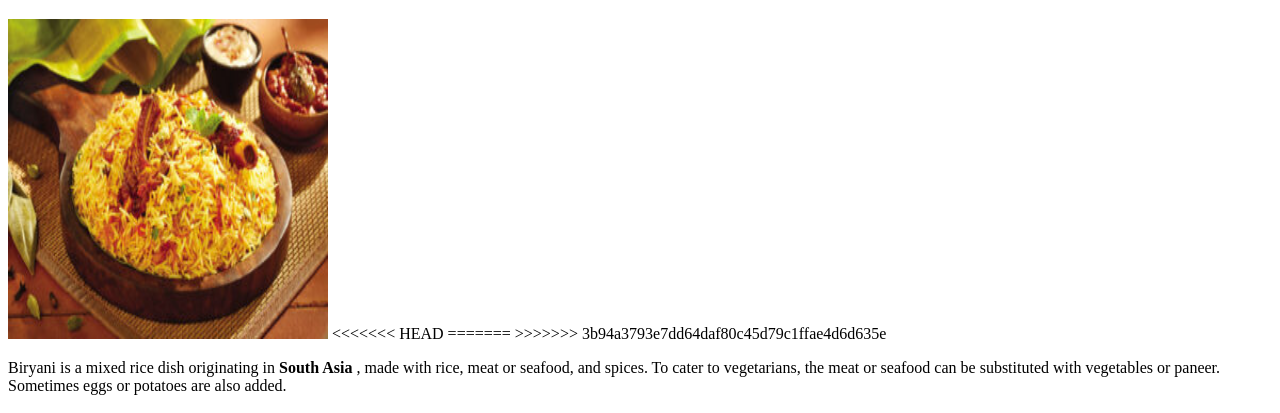
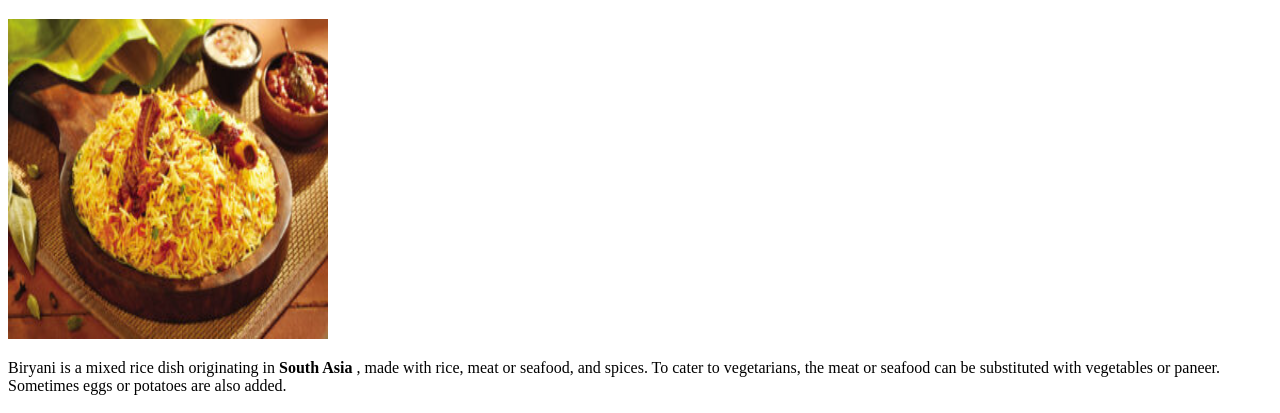
Before and after one commit to DhanushXploit/odin-recipe, a plain HTML site: page recipes/biriyani.html in a window 1280 px wide. Shown: the part 87-500 px from the top of the page. Drawn offline with Linux system fonts and the light colour scheme.

Commit message:
Update biriyani.html

```diff
--- a/recipes/biriyani.html
+++ b/recipes/biriyani.html
@@ -10,10 +10,6 @@
     <!-- Recipe -->
     <h1>Biriyani</h1>
     <img src="../images/biriyani.jpg" alt="biriyani" height="320px" width="320px">
-<<<<<<< HEAD
-
-=======
->>>>>>> 3b94a3793e7dd64daf80c45d79c1ffae4d6d635e
     <p>Biryani is a mixed rice dish originating in <strong> South Asia </strong> , made with rice, meat or seafood, and spices. To cater to vegetarians, the meat or seafood can be substituted with vegetables or paneer. Sometimes eggs or potatoes are also added.</p>
 
 
```
